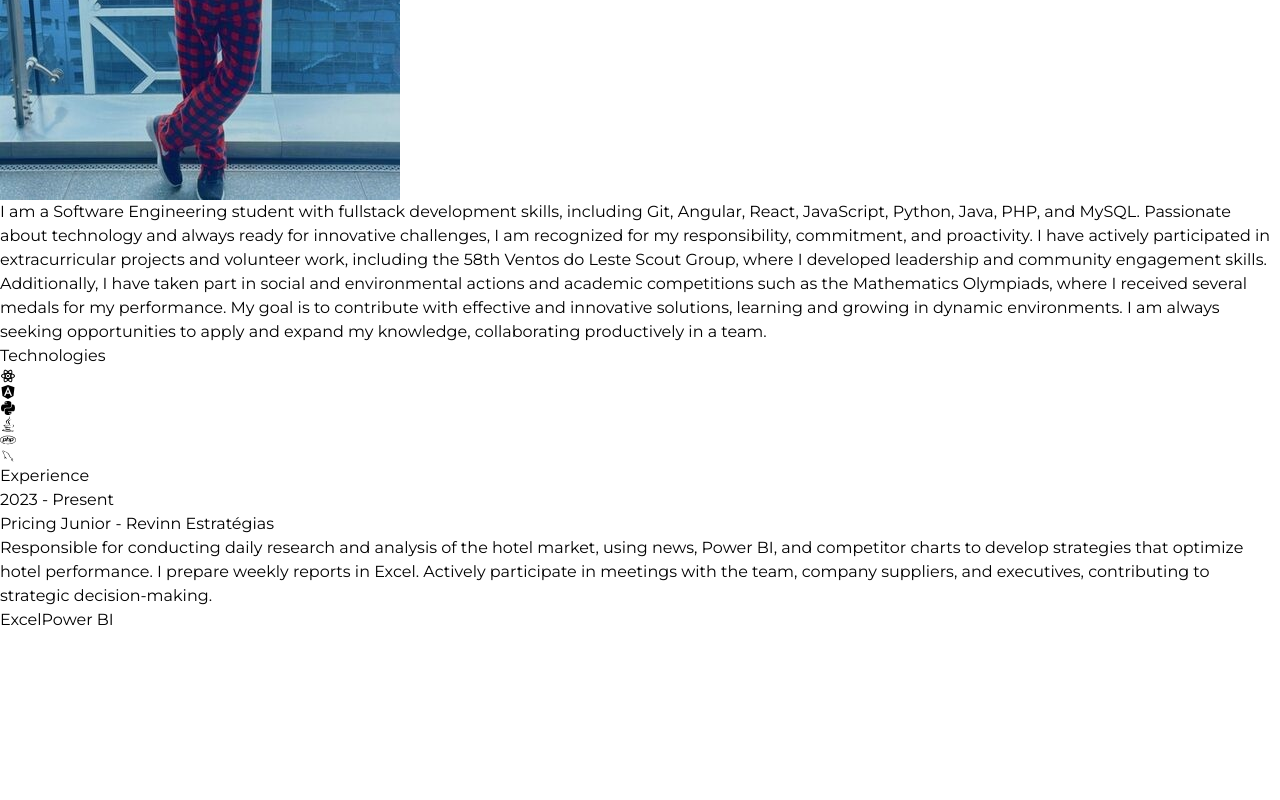
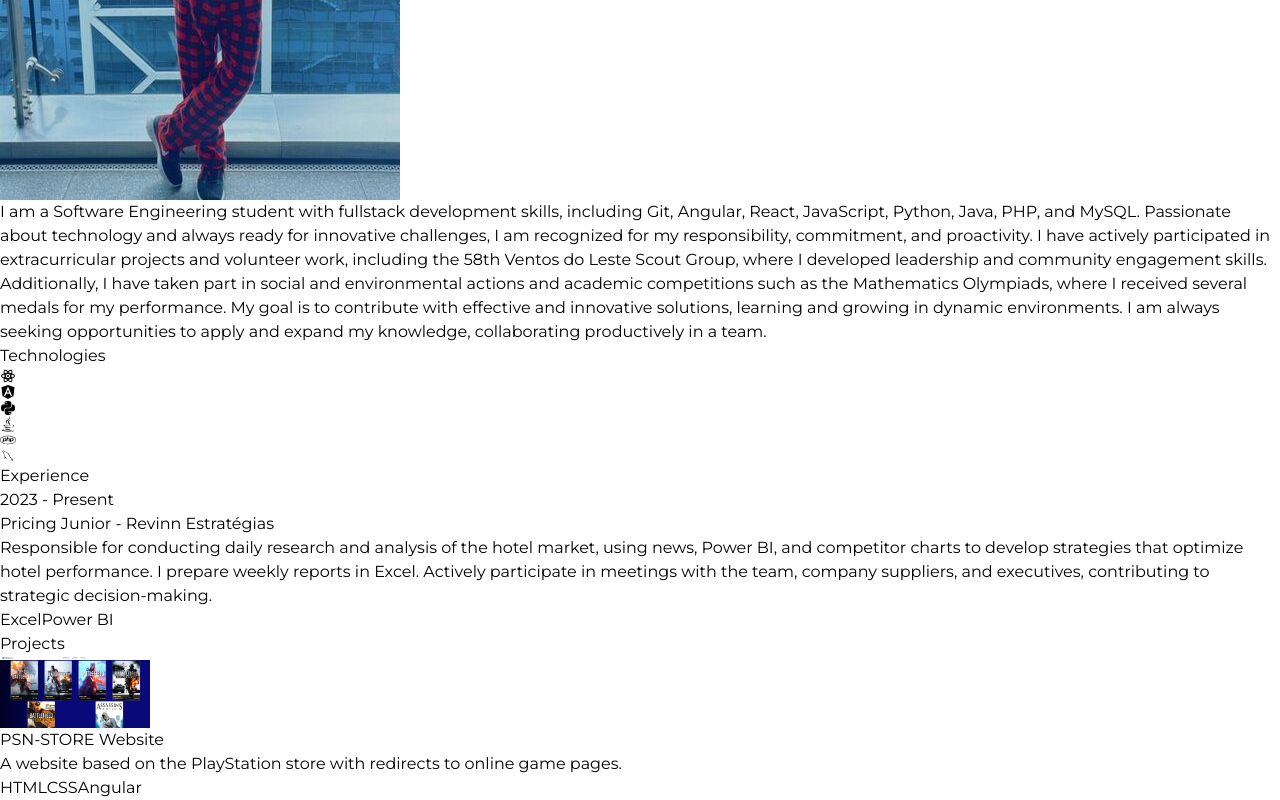
Before and after one commit to Landro001/my-portfolio, a React (Vite) app: page / in a window 1280 px wide. Shown: the part 2106-2906 px from the top of the page. Before the commit the page ends 2738 px from the top, so only its background shows below. Built offline with nearby package versions, Linux system fonts and the light colour scheme.

Commit message:
feat: creates Projects component

```diff
--- a/src/App.jsx
+++ b/src/App.jsx
@@ -2,6 +2,7 @@
 import Experience from "./components/Experience"
 import Hero from "./components/Hero"
 import Navbar from "./components/Navbar"
+import Projects from "./components/Projects"
 import Technologies from "./components/Technologies"
 
 const App = () => {
@@ -19,6 +20,7 @@
         <About />
         <Technologies />
         <Experience />
+        <Projects />
       </div>
     </div>
 
--- /dev/null
+++ b/src/components/Projects.jsx
@@ -0,0 +1,38 @@
+import { PROJECTS } from "../constants"
+
+const Projects = () => {
+  return (
+    <div className="border-b border-neutral-900 pb-4 ">
+        <h2 className="my-20 text-center text-4xl">Projects</h2>
+        <div>
+            {PROJECTS.map((project, index) => (
+                <div key={index} className="mb-8 flex flex-wrap lg:justify-center">
+                    <div className="w-full lg:w-1/4">
+                        <img
+                            src={project.image}
+                            width={150}
+                            height={150}
+                            alt={project.title}
+                            className="mb-6 rounded"
+                        />
+                    </div>
+                    <div className="w-full max-w-xl lg:w-3/4">
+                        <h6 className="mb-2 font-semibold">{project.title}</h6>
+                        <p className="mb-4 text-neutral-400">{project.description}</p>
+                        {project.technologies.map((tech, index) => (
+                            <span
+                                key={index}
+                                className="mr-2 rounded bg-neutral-900 px-2 py-1 text-sm font-medium text-purple-900"
+                            >
+                                {tech}
+                            </span>
+                        ))}
+                    </div>
+                </div>
+            ))}
+        </div>
+    </div>
+  )
+}
+
+export default Projects
```
